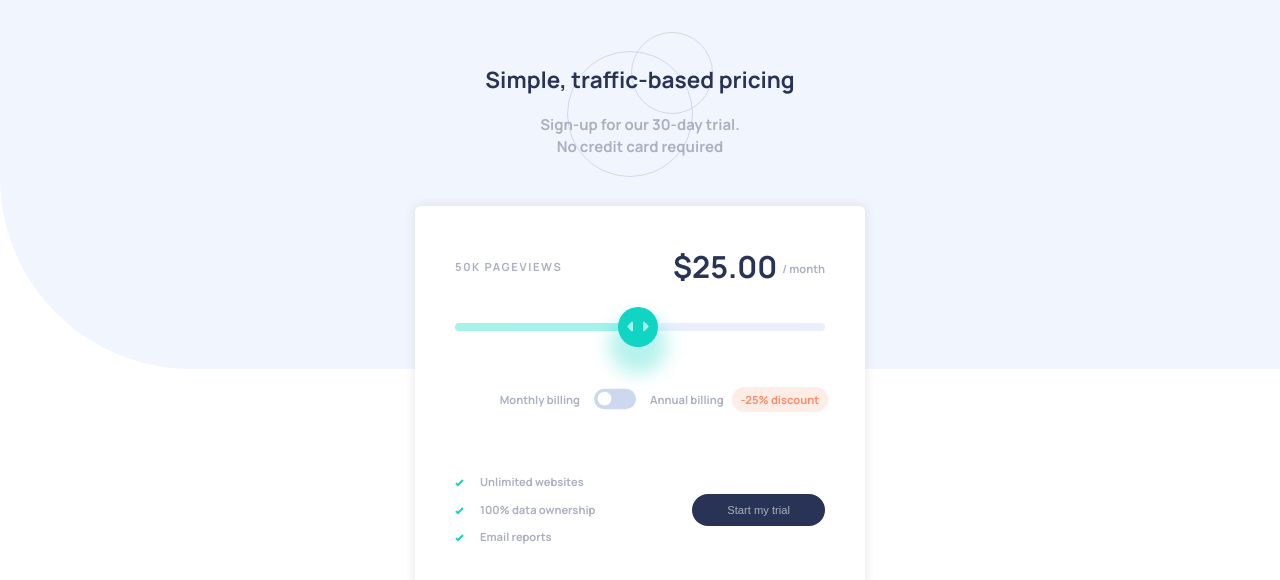
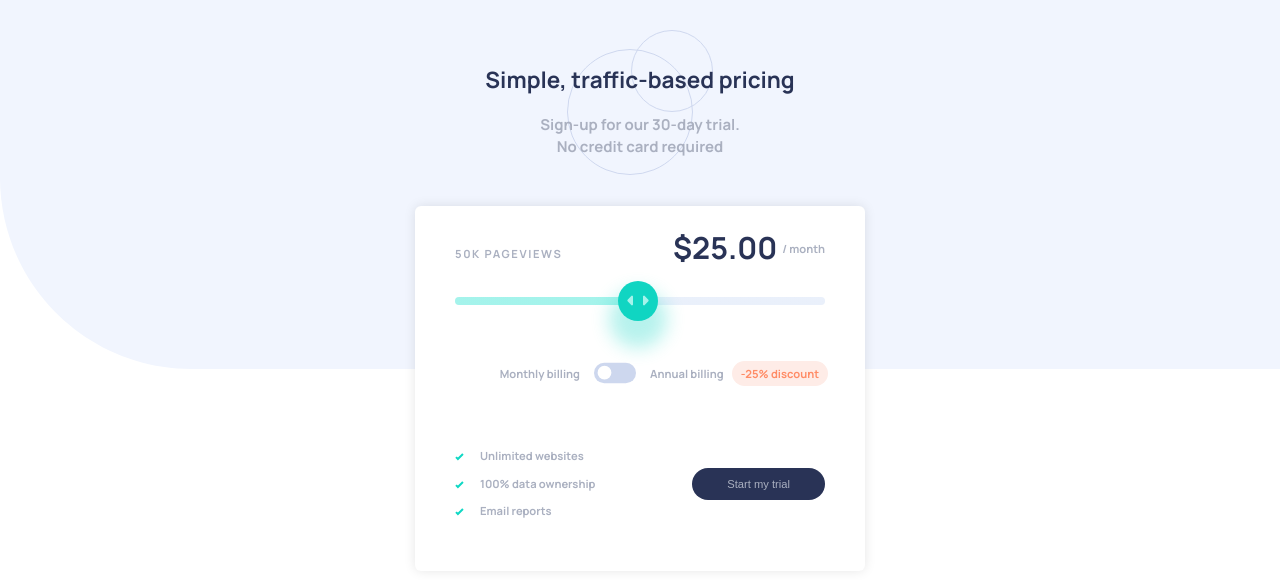
Before and after one commit to marsou001/interactive-pricing, a React (Create React App) app: page / in a window 1280 px wide. Shown: the top 580 px of the page. Built offline with nearby package versions, Linux system fonts and the light colour scheme.

Commit message:
fix: prevent price from zigzagging when changed

```diff
--- a/src/components/PricingForm/PricingFormSliderGrid/PricingFormSliderGrid.tsx
+++ b/src/components/PricingForm/PricingFormSliderGrid/PricingFormSliderGrid.tsx
@@ -42,8 +42,9 @@ function PricingFormSliderGrid({
         .toFixed(2)
         .toString()
         .replace(/\d{3}(?=\.00)/, "");
-    const displayedPrice: string =
-        /\d{2}\.00/.test(modifiedPrice) ? modifiedPrice : `0${modifiedPrice}`;
+    const displayedPrice: string = /\d{2}\.00/.test(modifiedPrice)
+        ? modifiedPrice
+        : `0${modifiedPrice}`;
 
     return (
         <PricingFormSliderGridContainer>
@@ -59,11 +60,12 @@ function PricingFormSliderGrid({
                 handleChange={handleChange}
             />
             <PricingFormSliderGridPrice data-testid="price-per-month">
-                <span className="price">
-                    $
-                    {displayedPrice === '0.00' ? '00.00' : displayedPrice}
-                </span>
-                <span className="period">/ month</span>
+                <div>
+                    <span className="price">
+                        ${displayedPrice === "0.00" ? "00.00" : displayedPrice}
+                    </span>
+                    <span className="period">/ month</span>
+                </div>
             </PricingFormSliderGridPrice>
         </PricingFormSliderGridContainer>
     );
--- a/src/components/PricingForm/PricingFormSliderGrid/PricingFormSliderGridPrice/PricingFormSliderGridPrice.tsx
+++ b/src/components/PricingForm/PricingFormSliderGrid/PricingFormSliderGridPrice/PricingFormSliderGridPrice.tsx
@@ -5,16 +5,25 @@ const PricingFormSliderGridPrice = styled.span`
     @media screen and (min-width: 500px) {
         text-align: right;
     }
+    >div {
+        text-align: right;
+        position: relative;
+        display: inline-block;
+        width: 160px;
         .price {
             color: hsl(227, 35%, 25%);
             font-size: 1.9rem;
             font-weight: 700;
+            position: absolute;
+            top: -19px;
+            left: 8px;
         }
         .period {
             display: inline-block;
             margin-left: 5px;
             transform: translateY(-5px);
         }
+    }
 `;
 
 export default PricingFormSliderGridPrice;
```
Lines whose indentation alone changed are shown as unchanged.
